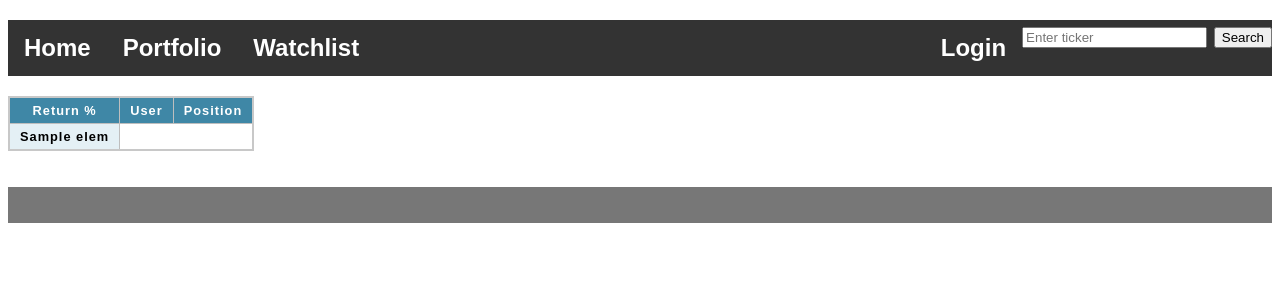
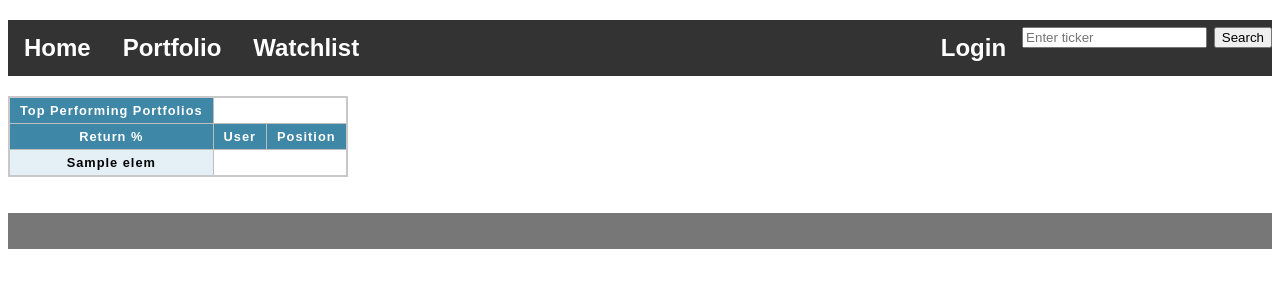
Before and after one commit to rywards/profstock, a Flask app: template templates/index.html in a window 1280 px wide. Shown: the part 159-459 px from the top of the page. Run offline with Flask 2, Linux system fonts and the light colour scheme; the template is opened without the code that fills it: most values are stand-ins (such as "Sample title", 1, 10 or a date in 2020).

Commit message:
Added more comments in app.py and added a labed for the leaderboard

```diff
--- a/templates/index.html
+++ b/templates/index.html
@@ -45,6 +45,9 @@
               <table class = "topusers">
                 <thead>
                   <tr>
+                    <th>Top Performing Portfolios</th>
+                  </tr>
+                  <tr>
                     <th>Return %</th>
                     <th>User</th>
                     <th>Position</th>
```
Also changed, not shown: app.py (+53 -13 lines).
